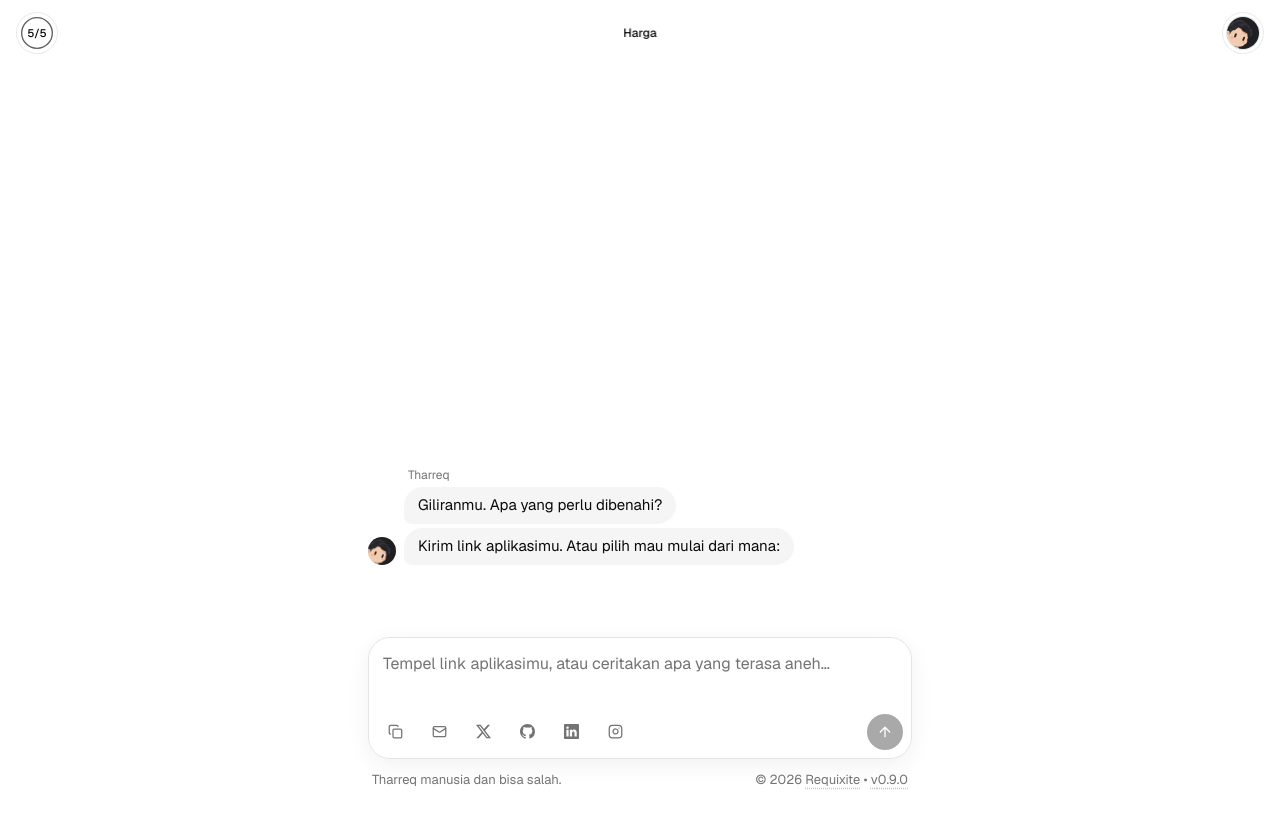
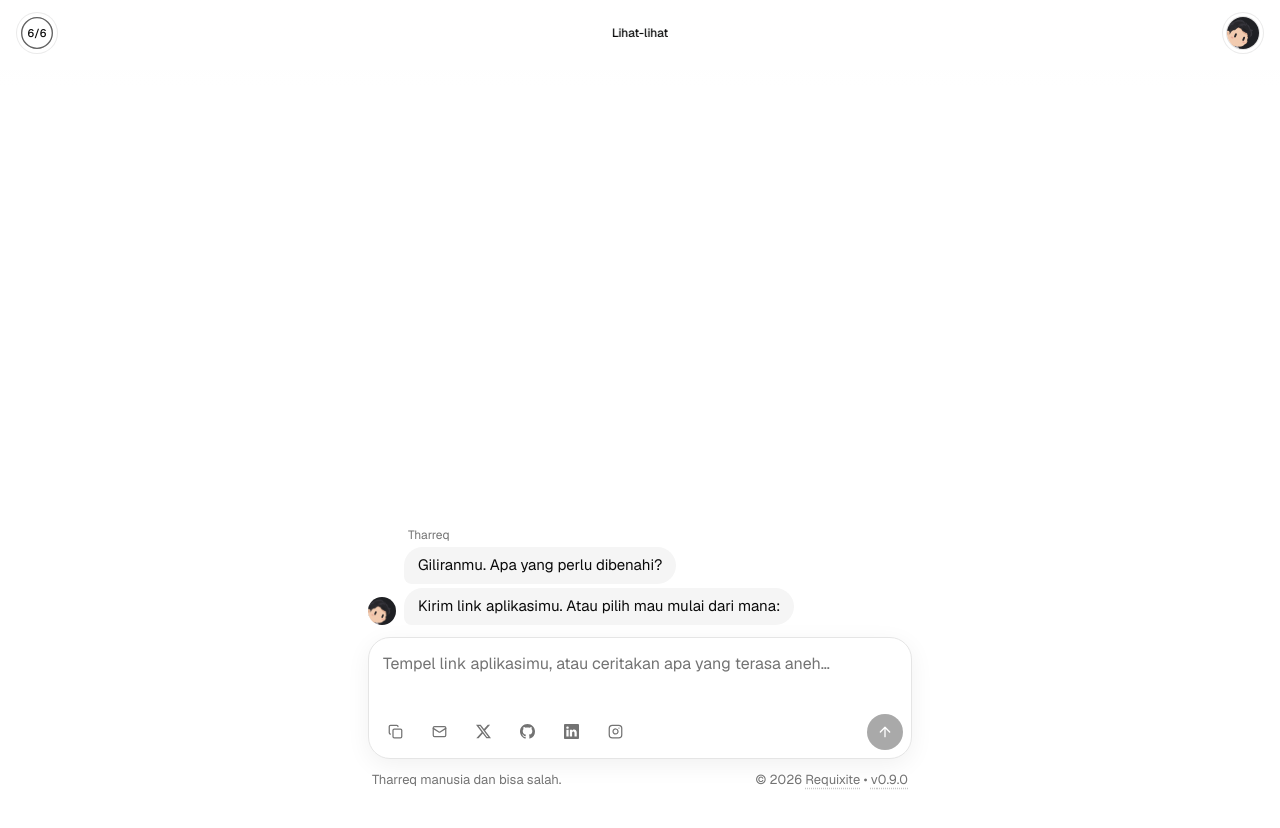
Before and after one commit to mtharreqq/requixite, a Next.js app: page /id in a window 1280 px wide. Shown: the top 828 px of the page. Built offline with nearby package versions, Linux system fonts and the light colour scheme.

Commit message:
Home end: 'look around' as its own scroll beat and rail stop, pages as chat bubbles

```diff
--- a/components/home/portfolio-page.tsx
+++ b/components/home/portfolio-page.tsx
@@ -47,7 +47,14 @@ export function PortfolioPage({ locale }: { locale: Locale }) {
         copy={copy.rail}
         locale={locale}
         sections={(
-          ["review", "vibecoded", "feedback", "handoff", "offer"] as const
+          [
+            "review",
+            "vibecoded",
+            "feedback",
+            "handoff",
+            "offer",
+            "more",
+          ] as const
         ).map((id) => ({ id, label: copy.rail[id] }))}
       />
     </PortfolioMotion>
--- a/components/home/review-story.tsx
+++ b/components/home/review-story.tsx
@@ -122,6 +122,8 @@ const GIVE_POP = 0.707;
 const ONIT = 0.72;
 const FIXALL = 0.735;
 const CTA = 0.87;
+// A little more scroll: "or look around first", with the other pages.
+const MORE = 0.895;
 // Where the pin lets go.
 const END = 0.92;
 // Extra scroll, so a quick flick can't skip a beat: [from, to, extra] plays
@@ -137,6 +139,8 @@ const SLOW = [
   [REPLY + 0.002, REPLY + 0.002, 0.015], // my reply to your question
   [GIVE_POP + 0.003, GIVE_POP + 0.003, 0.012], // you give up
   [ONIT + 0.002, ONIT + 0.002, 0.012], // I'm on it
+  // The pricing, before "look around": its own stop on the rail.
+  [CTA + 0.005, CTA + 0.005, 0.04],
 ] as const;
 const SPAN = END + INTRO + SLOW.reduce((t, [, , l]) => t + l, 0);
 /** Scroll progress (0–1) to story beat. */
@@ -178,6 +182,7 @@ const CHAPTERS = [
   // "So you handed it all to me." in.
   ["handoff", GIVE_GO + 0.016],
   ["offer", CTA],
+  ["more", MORE],
 ] as const;
 
 type Mode = "big" | "dock" | "cta";
@@ -703,6 +708,7 @@ function Composer({
           offer={offer}
           prices={prices}
           locale={locale}
+          p={p}
           onPick={pick}
           later={later}
         />
@@ -795,9 +801,10 @@ function Composer({
 }
 
 // The end's chat, as a real one: dots, my question, dots again, the nudge,
-// the plans, then the quick replies. Milliseconds from the previous step.
-// Question to nudge (dots between) and nudge to plans are both 900ms.
-const CHAT_STEPS = [1200, 300, 600, 900, 350];
+// then the plans. Milliseconds from the previous step. Question to nudge
+// (dots between) and nudge to plans are both 900ms. Scroll on (MORE) for
+// the other pages.
+const CHAT_STEPS = [1200, 300, 600, 900];
 
 /** The end as a chat. The composer stays at the bottom of the screen; each
  * message lands right above it and pushes the earlier ones up, like any
@@ -807,6 +814,7 @@ function ChatPick({
   offer,
   prices,
   locale,
+  p,
   onPick,
   later,
 }: {
@@ -814,14 +822,18 @@ function ChatPick({
   offer: Offer;
   prices: string[];
   locale: Locale;
+  p: P;
   onPick: (name: string) => void;
   later: (delay: number) => React.ComponentProps<typeof m.div>;
 }) {
   const base = locale === "id" ? "/id" : "";
   const reduce = useReducedMotion();
-  // 0 typing, 1 question, 2 typing, 3 nudge, 4 plans, 5 quick replies.
+  // 0 typing, 1 question, 2 typing, 3 nudge, 4 plans.
   // Mounts as the pricing comes in, so scrolling back to it plays again.
-  const [step, setStep] = useState(reduce ? 5 : 0);
+  const [step, setStep] = useState(reduce ? 4 : 0);
+  const [scrolled, setScrolled] = useState(() => p.get() >= MORE);
+  useMotionValueEvent(p, "change", (v) => setScrolled(v >= MORE));
+  const more = scrolled && step >= 4;
   useEffect(() => {
     if (reduce) return;
     let at = 0;
@@ -921,42 +933,52 @@ function ChatPick({
               </m.span>
             )}
           </AnimatePresence>
-        </div>
-      </div>
-      {/* Its room is kept from the start, so the composer never moves. */}
+          {/* Scroll on: one more message, then the other pages as bubbles. */}
+          <AnimatePresence>
+            {more && (
+              <m.p
+                key="more"
+                {...arrive}
+                exit={{ opacity: 0, transition: { duration: 0.15 } }}
+                className={bubble}
+              >
+                {copy.skip.more}
+              </m.p>
+            )}
+            {more && (
               <m.nav
-        initial={false}
-        animate={{ opacity: step >= 5 ? 1 : 0, y: step >= 5 ? 0 : 8 }}
-        transition={{ duration: 0.4, ease: EASE }}
-        inert={step < 5}
+                key="pages"
+                {...arrive}
+                exit={{ opacity: 0, transition: { duration: 0.15 } }}
                 aria-label={copy.skip.more}
-        className="mt-6 flex gap-1.5"
+                className="flex gap-1.5"
               >
                 <QuickReply
                   href={`${base}/about`}
                   label={copy.skip.about}
                   short={copy.skip.short.about}
-          icon={
-            <ArrowRight aria-hidden className="text-muted-foreground size-3" />
-          }
+                  bubble
+                  icon={<ArrowRight aria-hidden className="size-3" />}
                 />
                 <QuickReply
                   href={`${base}/work`}
                   label={copy.skip.work}
                   short={copy.skip.short.work}
-          icon={
-            <ArrowRight aria-hidden className="text-muted-foreground size-3" />
-          }
+                  bubble
+                  icon={<ArrowRight aria-hidden className="size-3" />}
                 />
                 <QuickReply
                   onClick={() => jumpTo(0)}
                   label={copy.skip.top}
                   short={copy.skip.short.top}
-          icon={
-            <ArrowUp aria-hidden className="text-muted-foreground size-3" />
-          }
+                  bubble
+                  icon={<ArrowUp aria-hidden className="size-3" />}
                 />
               </m.nav>
+            )}
+          </AnimatePresence>
+        </div>
+      </div>
     </div>
   );
 }
@@ -2082,7 +2104,7 @@ export function ReviewStory({
       // nothing slides when you scroll back up.
       className={cn(
         "relative w-full",
-        !still && "-mt-8 h-[1285svh] md:-mt-12 md:h-[1515svh]",
+        !still && "-mt-8 h-[1335svh] md:-mt-12 md:h-[1565svh]",
       )}
     >
       {/* Rail chapters, placed at the scroll spot of their beat. */}
@@ -2098,14 +2120,16 @@ export function ReviewStory({
             }}
           />
         ))}
-      {/* Still: no chapters; #offer is the end of it. */}
-      {still && (
+      {/* Still: no chapters; #offer and #more are the end of it. */}
+      {still &&
+        ["offer", "more"].map((id) => (
           <div
-          id="offer"
+            key={id}
+            id={id}
             aria-hidden
             className="pointer-events-none absolute inset-x-0 bottom-0"
           />
-      )}
+        ))}
       <div
         className={cn(
           "flex flex-col gap-6",
--- a/components/shared/quick-reply.tsx
+++ b/components/shared/quick-reply.tsx
@@ -11,6 +11,7 @@ export function QuickReply({
   label,
   short,
   icon,
+  bubble,
   className,
   ...rest
 }: {
@@ -18,9 +19,14 @@ export function QuickReply({
   label: string;
   short?: string;
   icon: ReactNode;
+  /** Dressed as one of my chat bubbles instead of an outlined pill. */
+  bubble?: boolean;
 } & Omit<ComponentProps<"button">, "children">) {
   const cls = cn(
-    "hover:bg-muted bar:relative bar:before:absolute bar:before:inset-x-0 bar:before:-inset-y-1.25 flex h-9 shrink-0 cursor-pointer items-center gap-1 rounded-full border px-3 text-[13px] transition-[background-color,scale] active:scale-95",
+    "bar:relative bar:before:absolute bar:before:inset-x-0 bar:before:-inset-y-1.25 flex h-9 shrink-0 cursor-pointer items-center gap-1 transition-[background-color,scale] active:scale-95",
+    bubble
+      ? "bg-muted hover:bg-foreground/[0.08] rounded-[20px] rounded-bl-md px-3.5 text-[15px]"
+      : "hover:bg-muted rounded-full border px-3 text-[13px]",
     className,
   );
   const body = (
--- a/lib/portfolio-copy.ts
+++ b/lib/portfolio-copy.ts
@@ -308,6 +308,7 @@ const english = {
     feedback: "Comments",
     handoff: "Handoff",
     offer: "Pricing",
+    more: "Look around",
     intro: "Intro",
     experience: "Experience",
     contact: "Contact",
@@ -624,6 +625,7 @@ const indonesian: PortfolioCopy = {
     feedback: "Komentar",
     handoff: "Serah terima",
     offer: "Harga",
+    more: "Lihat-lihat",
     intro: "Intro",
     experience: "Pengalaman",
     contact: "Kontak",
```
Lines whose indentation alone changed are shown as unchanged.
